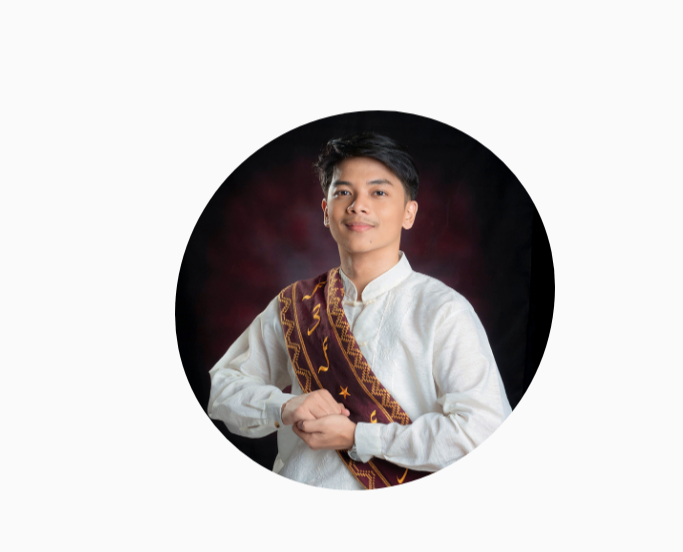
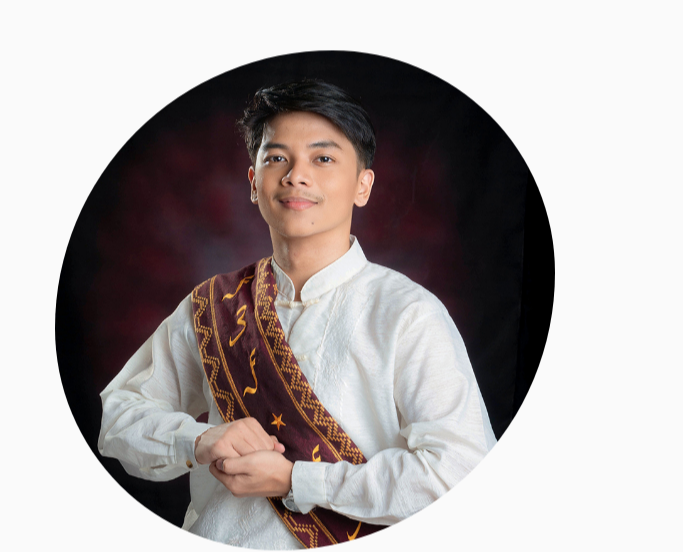
Before and after one commit to keezy05/KCPortfolio2, a plain HTML site: page index.html in a window 1280 px wide. Shown: the part 101-653 px from the top of the page, 597-1280 px from the left. Drawn offline with nearby package versions, Linux system fonts and the light colour scheme.

Commit message:
Update style.css

```diff
--- a/assets/css/style.css
+++ b/assets/css/style.css
@@ -270,23 +270,23 @@ nav {
 
 .image {
 	margin: auto 0;
-	width: 380px;
-	height: 380px;
-	border-radius: 55% 45% 55% 45%;
+	width: 500px;
+	height: 500px;
+	border-radius: 75% 60% 75% 60%;
 	overflow: hidden;
 	animation: imgFloat 7s ease-in-out infinite;
 }
 
 .image img {
-	width: 380px;
-	height: 380px;
+	width: 500px;
+	height: 500px;
 	object-fit: cover;
 }
 
 @keyframes imgFloat {
 	50%{
 		transform: translateY(10px);
-		border-radius: 45% 55% 45% 55%;
+		border-radius: 75% 60% 75% 60%;
 	}
 }
 
```
